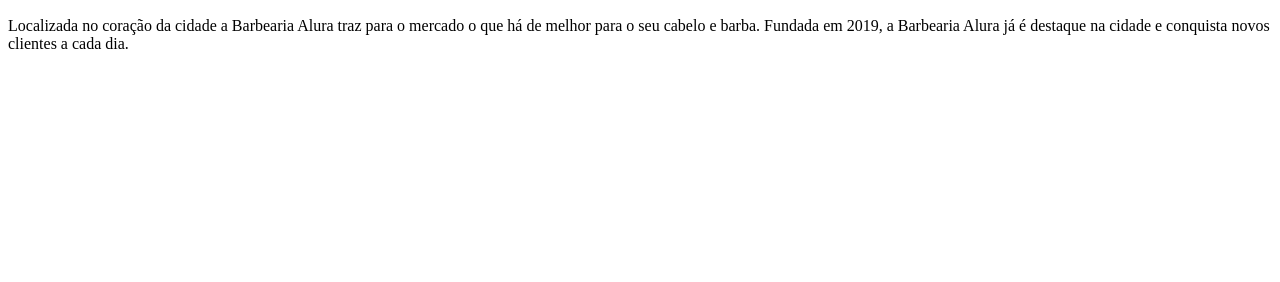
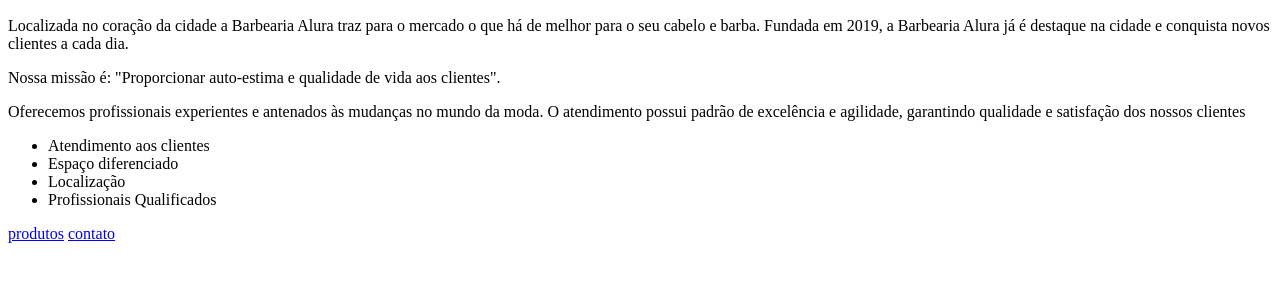
Before and after one commit to mbarbosa01-design/criando-projeto-2B, a plain HTML site: page index.html in a window 1280 px wide. Shown: the part 434-716 px from the top of the page. Drawn offline with Linux system fonts and the light colour scheme.

Commit message:
Add files via upload

```diff
--- a/index.html
+++ b/index.html
@@ -2,11 +2,11 @@
 <html lang="pt-br">
 
 <head>
-
     <meta charset="UTF-8">
     <meta name="viewport" content="width=pt-br, initial-scale=1.0">
     <title>Barbearia Alura</title>
 </head>
+
 <body>
     <header>
         <h1>Barbearia Alura</h1>
@@ -14,10 +14,26 @@
     </header>
 
     <main>
-<h2>Sobre a Barbearia Alura</h2>
+        <h2>Sobre a Barbearia Alura </h2>
+        <p>Localizada no coração da cidade a Barbearia Alura traz para o mercado o que há de melhor para o seu cabelo e
+            barba. Fundada em 2019, a Barbearia Alura já é destaque na cidade e conquista novos clientes a cada dia.</p>
+        <p>Nossa missão é: "Proporcionar auto-estima e qualidade de vida aos clientes".</p>
+        <p>Oferecemos profissionais experientes e antenados às mudanças no mundo da moda. O atendimento possui padrão de
+            excelência e agilidade, garantindo qualidade e satisfação dos nossos clientes</p>
 
-<p> Localizada no coração da cidade a Barbearia Alura traz para o mercado o que há de melhor para o seu cabelo e barba. Fundada em 2019, a Barbearia Alura já é destaque na cidade e conquista novos clientes a cada dia.</p>
     </main>
 
+    <divi id="beneficios">
+     <ul>
+    <li>Atendimento aos clientes</li>
+    <li>Espaço diferenciado</li>
+    <li>Localização</li>
+    <li>Profissionais Qualificados</li>
+     </ul>
+
+     <a href="produtos.html">produtos</a>
+     <a href="contato.html">contato</a>
+
+    </divi>
 </body>
 </html>
```
Lines whose indentation alone changed are shown as unchanged.
